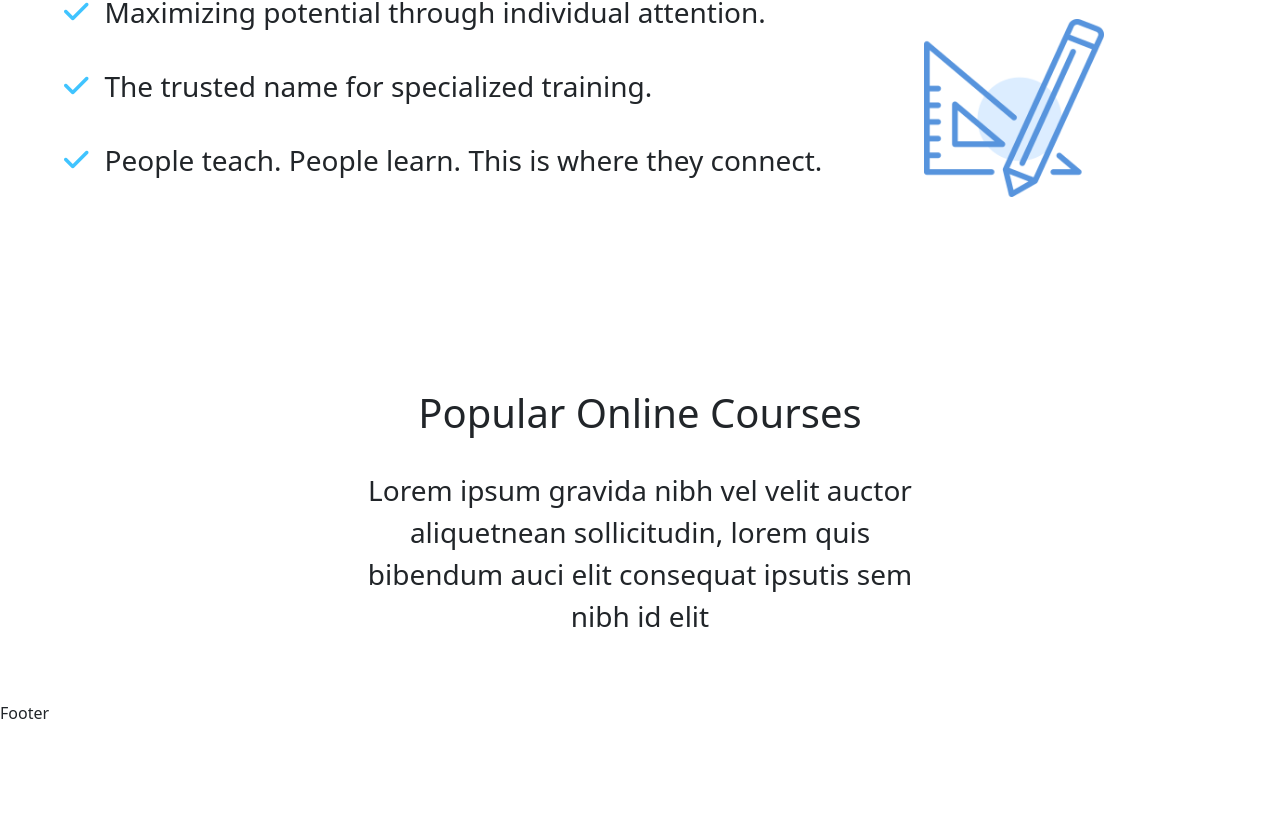
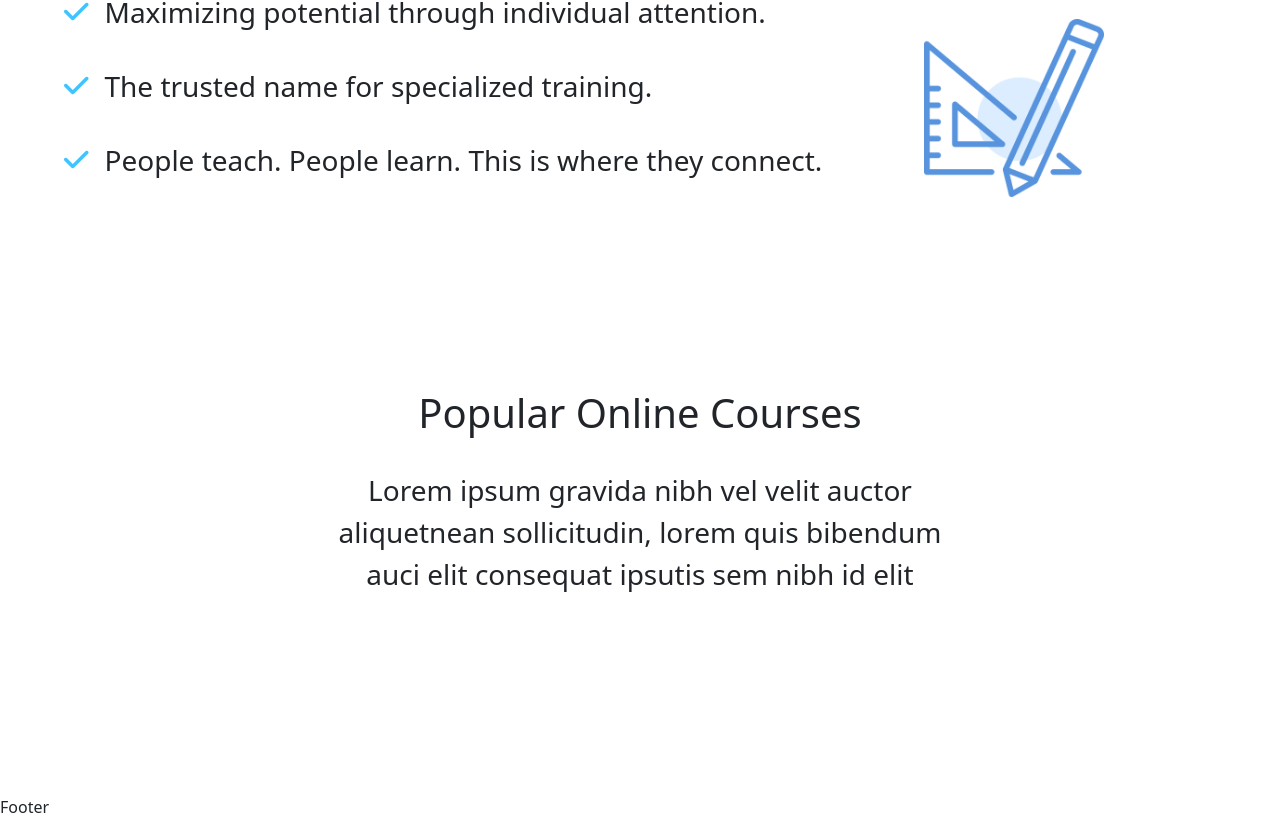
Before and after one commit to totarochristian/proj-html-vuejs, a Vue app: page / in a window 1280 px wide. Shown: the part 4952-5771 px from the top of the page. Before the commit the page ends 5677 px from the top, so only its background shows below. Built offline with nearby package versions, Linux system fonts and the light colour scheme.

Commit message:
Add margins to the popular online courses component

```diff
--- a/src/components/Main/PopularCoursesComponent.vue
+++ b/src/components/Main/PopularCoursesComponent.vue
@@ -13,6 +13,6 @@
 
 <style lang="scss" scoped>
   #popularOnlineCourses{
-
+    margin: 4rem 0 10rem 0!important;
   }
 </style>
```
